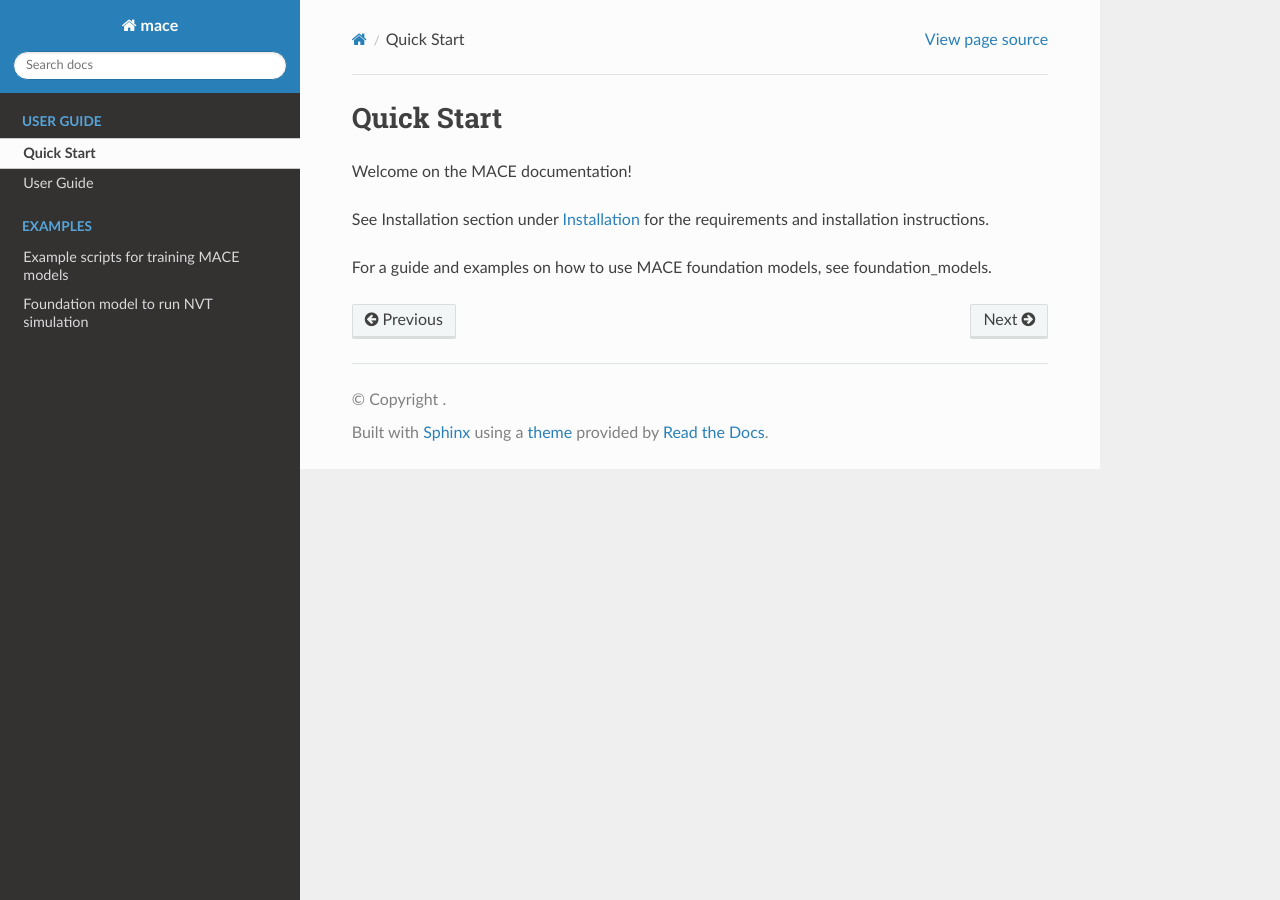
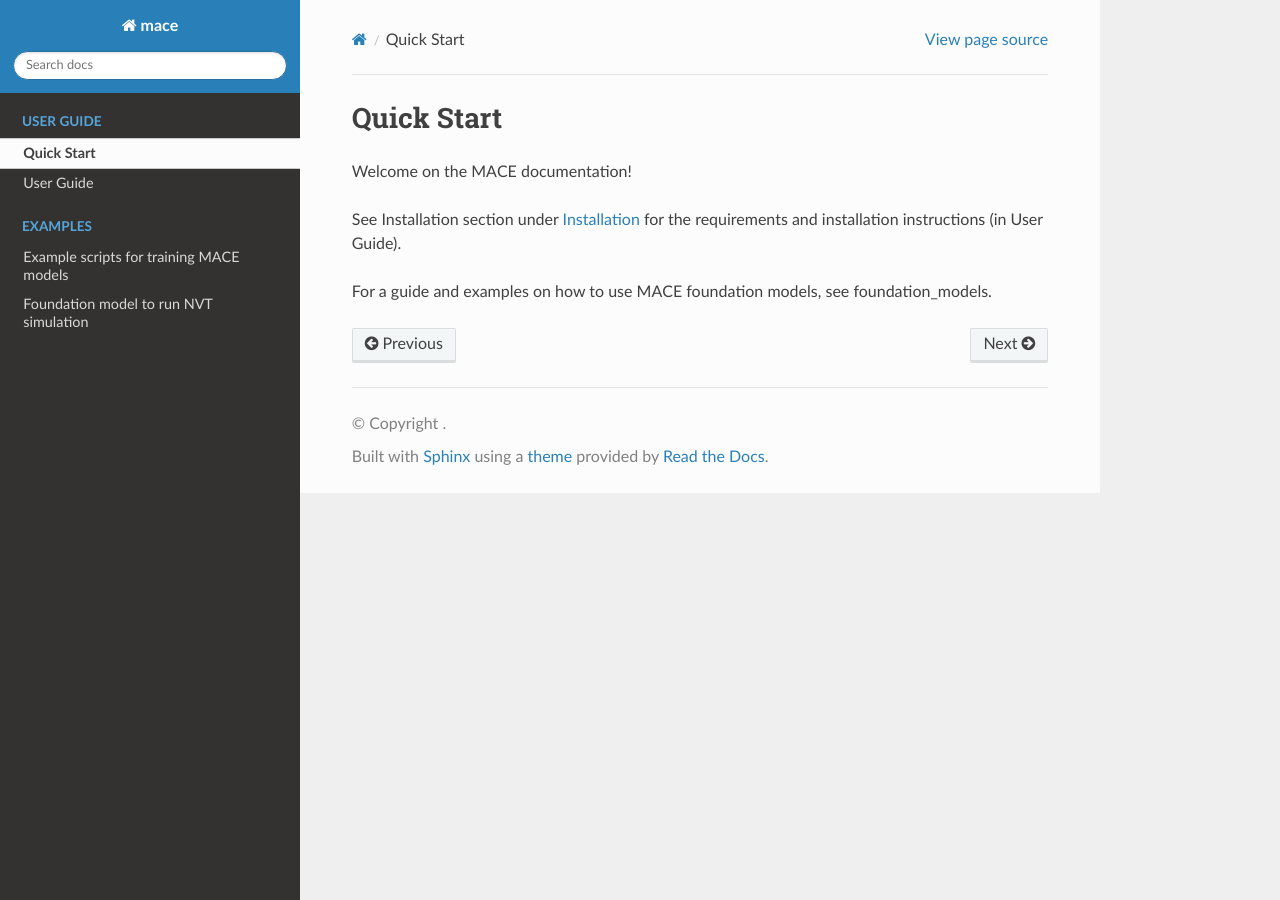
Before and after one commit to ACEsuit/mace, a Sphinx documentation site: the page built from docs/quick-start/quick-start.rst, in a window 1280 px wide. Built offline with Sphinx 7.4.7 and the Read the Docs theme 2.0.0, drawn with Linux system fonts in a browser that asks for light colours; pages that are not in the unit, such as notebooks, are missing from menus.

Commit message:
Update quick-start.rst

```diff
--- a/docs/quick-start/quick-start.rst
+++ b/docs/quick-start/quick-start.rst
@@ -4,6 +4,6 @@ Quick Start
 
 Welcome on the MACE documentation!
 
-See Installation section under :ref:`installation` for the requirements and installation instructions.
+See Installation section under :ref:`installation` for the requirements and installation instructions (in User Guide).
 
 For a guide and examples on how to use MACE foundation models, see :ref:`foundation_models`.
```
